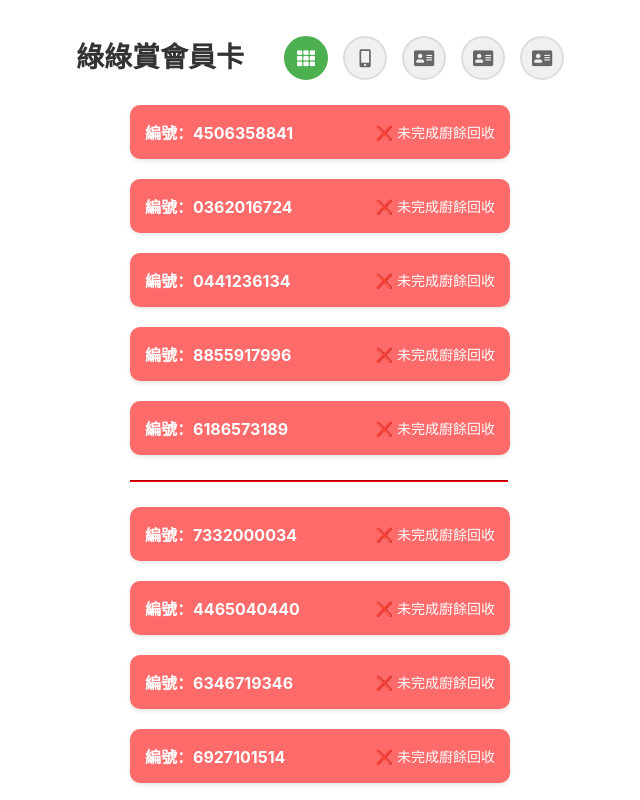
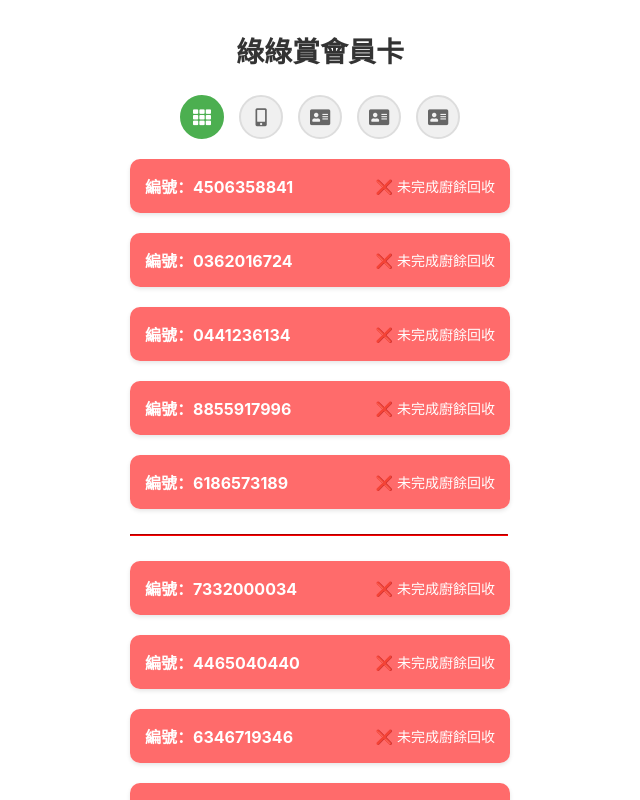
Before and after one commit to hadeswong/green_v5, a plain HTML site: page index.html in a window 1280 px wide. Shown: the whole page, without its empty margins (320-960 px from the left). Drawn offline with Linux system fonts and the light colour scheme.

Commit message:
Add files via upload

```diff
--- a/card.css
+++ b/card.css
@@ -40,20 +40,20 @@ body {
 
 h1 {
     color: #333;
-    margin: 0 0 5px 0;
+    margin: 0;
     font-size: 28px;
     font-weight: 600;
     position: relative;
-    top: 0;
-    padding: 15px 0;
+    padding: 10px 0;
     z-index: 10;
 }
 
 .header-container {
     display: flex;
+    flex-direction: column;
     justify-content: center;
     align-items: center;
-    gap: 20px;
+    gap: 15px;
     margin-bottom: 10px;
     padding: 0 10px;
 }
@@ -61,7 +61,8 @@ h1 {
 .filter-icons {
     display: flex;
     gap: 15px;
-    margin-left: 20px;
+    margin: 0 0 10px;
+    justify-content: center;
 }
 
 .filter-icon {
```
